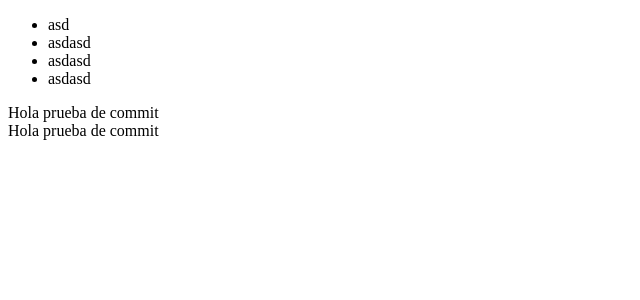
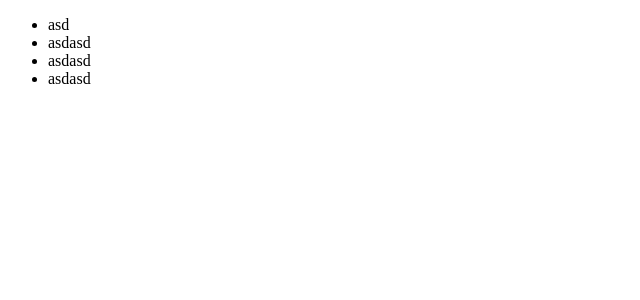
Before and after one commit to sebasmdl/pagina_web, an Angular app: page / in a window 1280 px wide. Shown: the top 300 px of the page, without its empty margins (0-640 px from the left). Built offline with nearby package versions, Linux system fonts and the light colour scheme.

Commit message:
Revert "revert again"
This reverts commit 02cb91de3110fe8d540bfb535536a744a8913abb.

```diff
--- a/src/app/app.component.html
+++ b/src/app/app.component.html
@@ -1,5 +1,3 @@
 <ul>
   <app-user *ngFor="let user of users" [nameUser]="user"></app-user>
 </ul>
-<div>Hola prueba de commit</div>
-<div>Hola prueba de commit</div>
```
